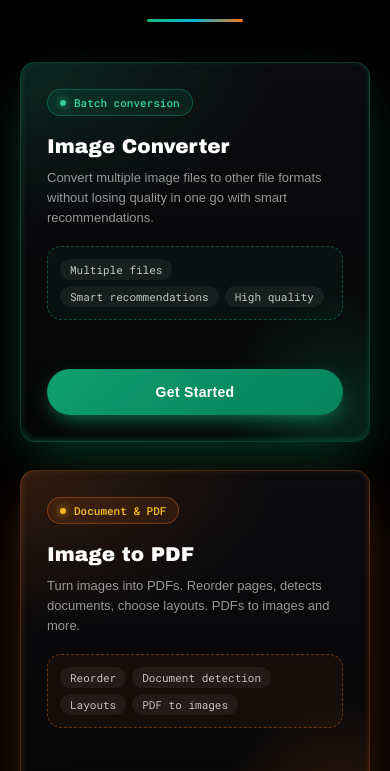
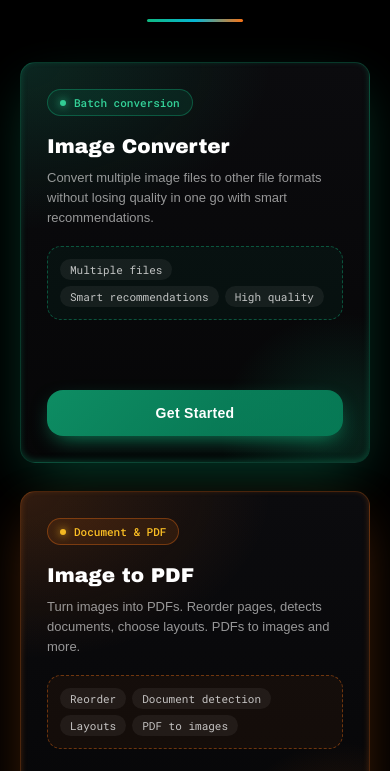
Before and after one commit to Manankohli2310/PixelMorph, a plain HTML site: page index.html in a window 390 px wide. Shown: the part 573-1344 px from the top of the page. Drawn offline with Linux system fonts and the light colour scheme.

Commit message:
Update styles.css

```diff
--- a/styles.css
+++ b/styles.css
@@ -376,9 +376,9 @@ body::-webkit-scrollbar-thumb {
 }
 .container:focus-visible { outline-color: var(--accent); outline-offset: 4px; }
 
-.container1 { --rgb: 16, 185, 129; --accent: #34d399; --btn-from: #10b981da; --btn-to: #059668d5; }
-.container2 { --rgb: 249, 115, 22; --accent: #fbbf24; --btn-from: #ea5a0cda; --btn-to: #f59f0bd5; }
-.container3 { --rgb: 6, 182, 212;  --accent: #67e8f9; --btn-from: #06b5d4d7; --btn-to: #0e9fb5d7; }
+.container1 { --rgb: 16, 185, 129; --accent: #34d399; --btn-from: #10b981c0; --btn-to: #059668bb; }
+.container2 { --rgb: 249, 115, 22; --accent: #fbbf24; --btn-from: #ea5a0cc7; --btn-to: #f59f0bc0; }
+.container3 { --rgb: 6, 182, 212;  --accent: #67e8f9; --btn-from: #06b5d4c0; --btn-to: #0e9fb5b7; }
 
 .card-badge {
   display: inline-flex;
@@ -447,7 +447,7 @@ body::-webkit-scrollbar-thumb {
   display: flex;
   align-items: center;
   justify-content: center;
-  border-radius: 50px;
+  border-radius: 16px;
   font-size: 14px;
   font-weight: 700;
   letter-spacing: 0.3px;
@@ -999,3 +999,9 @@ footer::before {
     font-size: clamp(40px, 14vw, 104px);
   }
 }
+
+@media (max-width: 775px) {
+  .container{
+    min-height: 401px;
+  }
+}
```
